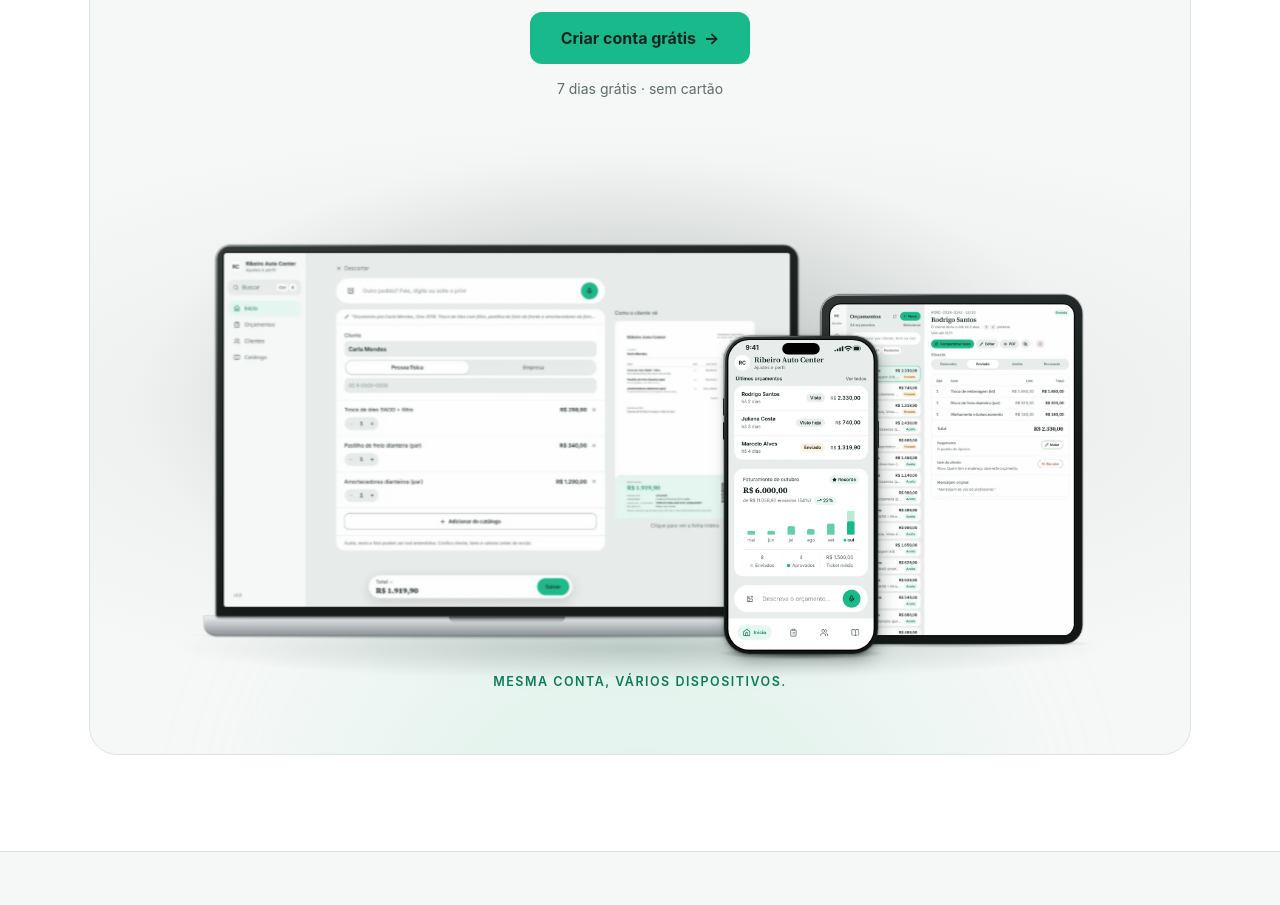
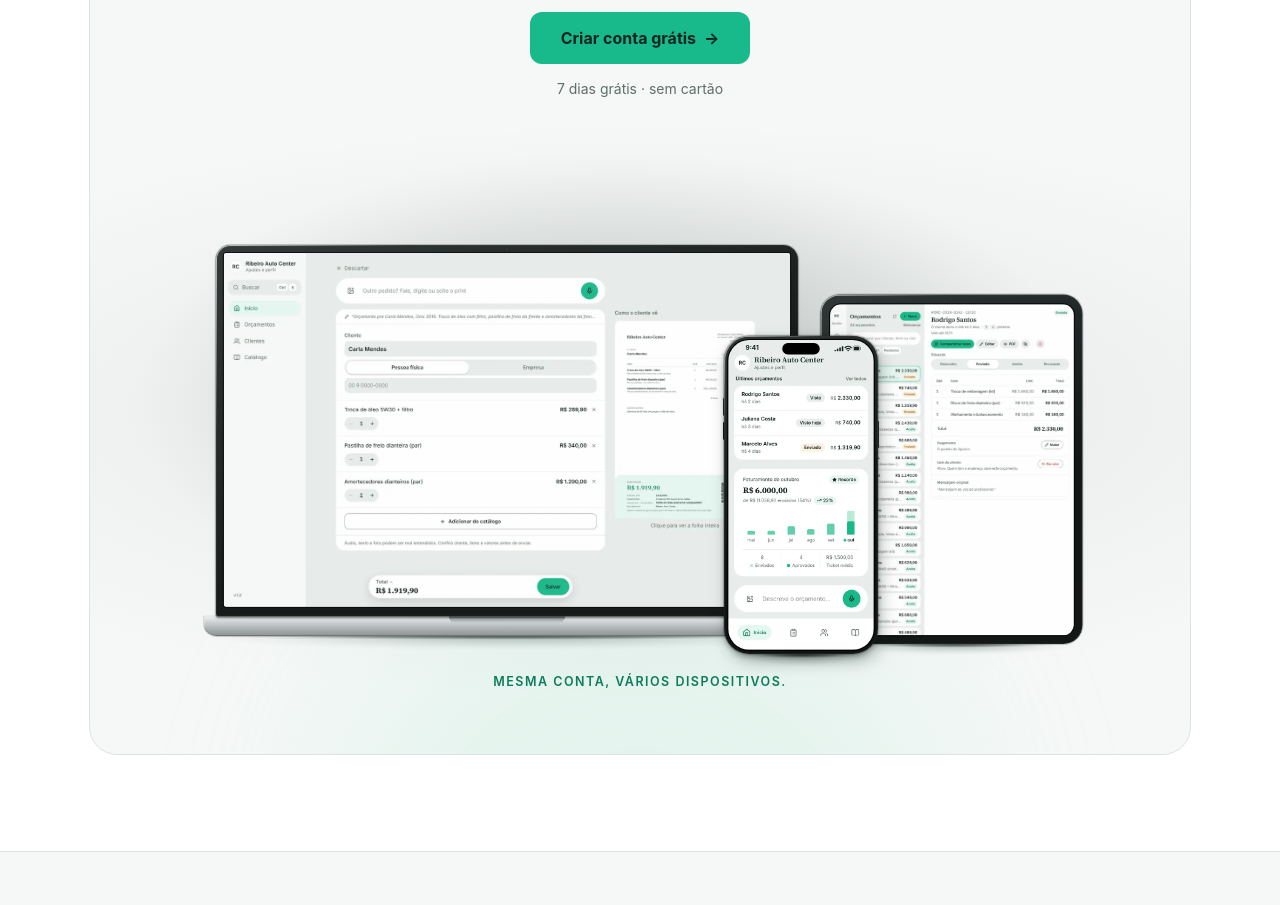
Before and after one commit to pomboatomico/oravio-landing, a plain HTML site: page index.html in a window 1280 px wide. Shown: the part 3620-4525 px from the top of the page. Drawn offline with Linux system fonts and the light colour scheme.

Commit message:
Caixa final: cada aparelho com a própria sombra no chão (#8)
Tira a sombra única do grupo, que virava uma faixa cinza borrada no claro e sumia no escuro. Cada aparelho ganha uma linha de contato fina e uma penumbra curta, mais estreitas que ele (sem "pílulas" nas pontas) e com queda suavizada.

Co-Authored-By: Claude Opus 5.5 <noreply@anthropic.com>
Claude-Session: https://claude.ai/code/session_01R9HaANXDx3m32iE2aZMV2n

```diff
--- a/estilo.css
+++ b/estilo.css
@@ -74,7 +74,7 @@
     --ap-moldura-a:#2d3433; --ap-moldura-b:#0f1413;
     --ap-luz:rgba(255,255,255,.7);
     --ap-alu-1:#eef0f1; --ap-alu-2:#d0d4d6; --ap-alu-3:#a4a9ac; --ap-alu-4:#8a8f93;
-    --ap-sombra-contato:rgba(19,36,32,.6); --ap-sombra-larga:rgba(19,36,32,.2);
+    --ap-sombra-contato:rgba(12,22,19,.72); --ap-sombra-larga:rgba(19,36,32,.26);
     --ap-aro:rgba(19,36,32,.22); --ap-brilho:transparent;
     --ap-barra:#132420;
     /* PROFUNDIDADE: o que está atrás (notebook, tablet) perde um pouco de contraste, como com ar no meio;
@@ -123,7 +123,7 @@
       --ap-moldura-a:#1c2422; --ap-moldura-b:#090c0b;
       --ap-luz:rgba(255,255,255,.62);
       --ap-alu-1:#8d9397; --ap-alu-2:#70767a; --ap-alu-3:#575c60; --ap-alu-4:#43474a;
-      --ap-sombra-contato:rgba(0,0,0,.8); --ap-sombra-larga:rgba(0,0,0,.6);
+      --ap-sombra-contato:rgba(0,0,0,.92); --ap-sombra-larga:rgba(0,0,0,.62);
       --ap-aro:rgba(45,224,172,.18); --ap-brilho:rgba(45,224,172,.07);
       --ap-barra:#eef3f0;
       --ap-recuo:contrast(.92) brightness(.86); --ap-recuo-meio:contrast(.96) brightness(.93);
@@ -512,23 +512,27 @@
      na frente (pé mais baixo). Os de trás são menores e com sombra mais mole; o celular avança (maior, com sombra projetada sobre eles); são `transform:scale` com origem
      no pé de cada aparelho, então a pose continua em números simples. data-tampa já conta a escala.
      Acabamento: moldura fina e fosca (nada de reflexo no vidro nem espelho no chão), uma linha de luz
-     só no canto de cima, sombra de contato curta + sombra larga e difusa. Cantos e proporções de
+     só no canto de cima, e cada aparelho com a PRÓPRIA sombra no chão (contato fino + penumbra curta). Cantos e proporções de
      aparelhos reais (celular ~ 0,48, tablet 0,75, tampa 16:10). */
   .familia{max-width:100rem;margin:2.4rem auto 0;container-type:inline-size}
   .aparelhos{--u:calc(100cqw / 1000);position:relative;isolation:isolate;aspect-ratio:1000/560;opacity:0;transform:translateY(2.4rem) scale(.97)}
   .cta-box.in .aparelhos{opacity:1;transform:none;transition:opacity .8s var(--ease-out) .35s,transform 1s var(--ease-out) .35s}
   /* A luz do fundo (ver --ap-fundo): fica ATRÁS das peças e vaza além do palco, dissolvendo na caixa. */
   .aparelhos::after{content:"";position:absolute;z-index:-1;inset:-8% -16% -6%;background:var(--ap-fundo);pointer-events:none}
-  /* O chão: uma sombra larga e difusa, sem reflexo. */
-  .aparelhos::before{content:"";position:absolute;left:calc(var(--u) * 30);top:calc(var(--u) * 492);width:calc(var(--u) * 940);height:calc(var(--u) * 64);border-radius:50%;background:radial-gradient(closest-side,var(--ap-sombra-larga),transparent)}
   .ap{position:absolute}
   .ap picture,.ap img{display:block;width:100%;height:100%}
   .ap img{object-fit:cover}
-  /* A sombra de contato: curta e escura, logo onde o aparelho toca a mesa. */
-  .ap-notebook .ap-chao{opacity:.55}
-  .ap-tablet .ap-chao{opacity:.75}
-  .ap-celular .ap-chao{height:calc(var(--u) * 11);bottom:calc(var(--u) * -5)}
-  .ap-chao{position:absolute;left:-4%;right:-4%;bottom:calc(var(--u) * -4);height:calc(var(--u) * 9);background:radial-gradient(closest-side,var(--ap-sombra-contato),transparent)}
+  /* A SOMBRA DE CADA APARELHO, onde ele toca a mesa (não uma mancha só para o grupo, que virava faixa
+     cinza borrada no claro e sumia no escuro): uma penumbra curta (.ap-chao) e, dentro dela, a linha de
+     contato fina e escura (::before). As duas são mais ESTREITAS que o aparelho, porque os cantos dele
+     são arredondados e só o meio encosta; largas demais, viravam "pílulas" nas pontas. Somem por degradê
+     suavizado (color-mix), sem borda. Os de trás ficam um pouco mais fracos (profundidade). Nada de
+     reflexo no chão. */
+  .ap-chao{--chao:100%;--contato:92%;position:absolute;left:50%;width:var(--chao);height:calc(var(--u) * 20);bottom:calc(var(--u) * -12);transform:translateX(-49%);background:radial-gradient(closest-side,var(--ap-sombra-larga),color-mix(in srgb,var(--ap-sombra-larga) 70%,transparent) 30%,color-mix(in srgb,var(--ap-sombra-larga) 35%,transparent) 58%,color-mix(in srgb,var(--ap-sombra-larga) 10%,transparent) 80%,transparent)}
+  .ap-chao::before{content:"";position:absolute;left:50%;top:calc(50% - var(--u) * 4);width:var(--contato);height:calc(var(--u) * 6);transform:translateX(-50%);background:radial-gradient(closest-side,var(--ap-sombra-contato),color-mix(in srgb,var(--ap-sombra-contato) 55%,transparent) 45%,color-mix(in srgb,var(--ap-sombra-contato) 15%,transparent) 75%,transparent)}
+  .ap-notebook .ap-chao{--chao:104%;--contato:95%;height:calc(var(--u) * 26);bottom:calc(var(--u) * -15);opacity:.85}
+  .ap-tablet .ap-chao{--chao:94%;--contato:84%;opacity:.92}
+  .ap-celular .ap-chao{--chao:96%;--contato:78%;height:calc(var(--u) * 22);bottom:calc(var(--u) * -13)}
   /* O corpo: grafite fosco com um gradiente quase imperceptível, um aro interno de 1px e, no
      escuro, o contorno verde fraco. A ::before é a linha de luz, só no canto de cima à esquerda
      (um anel de 1,2u recortado por máscara). */
```
